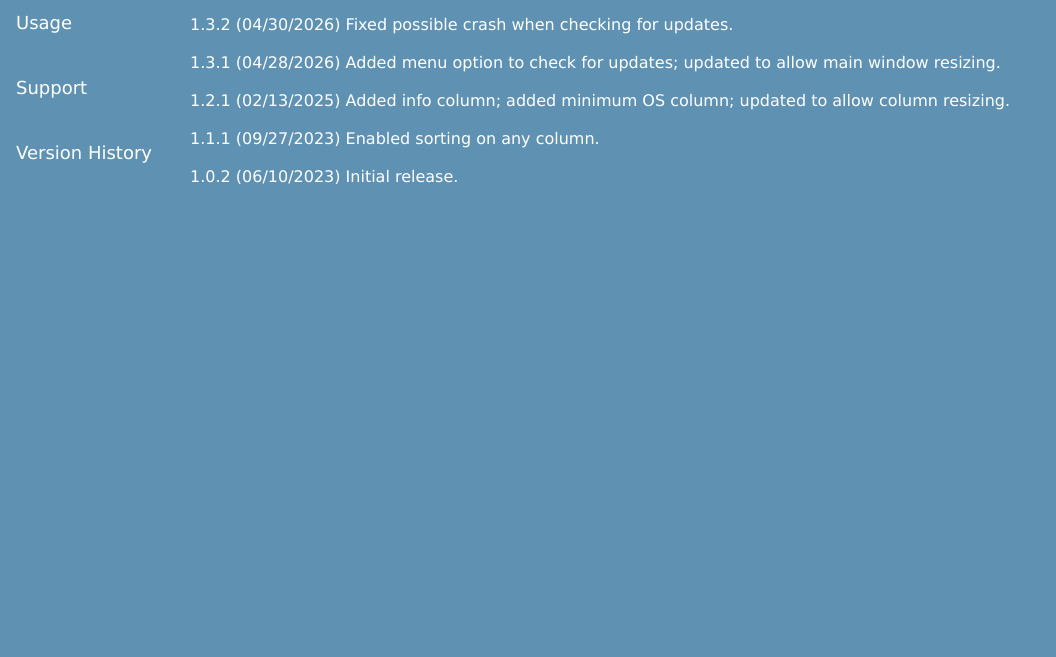
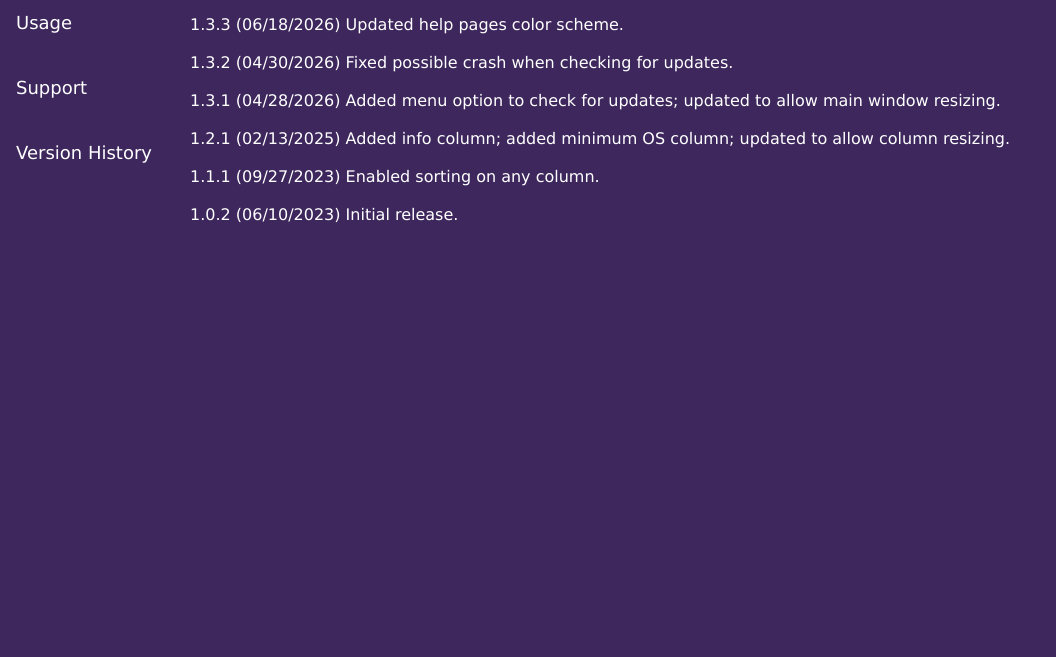
Before and after one commit to lmt3210/AppInfo, a plain HTML site: page Resources/help/versions.html in a window 1280 px wide. Shown: the part 143-800 px from the top of the page, without its empty margins (0-1056 px from the left). Drawn offline with Linux system fonts and the light colour scheme.

Commit message:
Update help pages color scheme; update version to 1.3.3 (7).

```diff
--- a/Resources/help/styles.css
+++ b/Resources/help/styles.css
@@ -1,5 +1,5 @@
 body { font-family: Verdana, Tahoma, Arial, Sans-serif; font-size: 14px;
-       color: #ffffff; margin: 0; padding: 0; background: #5f92b2 }
+       color: #ffffff; margin: 0; padding: 0; background: #3d275d }
 
 h1, h2, h3, h4 { font-family: Verdana, Tahoma, Arial, Sans-serif;
                  font-weight: normal; }
@@ -26,7 +26,7 @@ a {
     z-index: 1; /* Stay on top */
     top: 0; /* Stay at the top */
     left: 0;
-    background-color: #5f92b2;
+    background-color: #3d275d;
     overflow-x: hidden; /* Disable horizontal scroll */
     padding-top: 20px;
 }
--- a/Resources/help/versions.html
+++ b/Resources/help/versions.html
@@ -41,6 +41,8 @@
 </div>
 
 <h2>Version History</h2>
+1.3.3 (06/18/2026) Updated help pages color scheme.
+<br /><br />
 1.3.2 (04/30/2026) Fixed possible crash when checking for updates.
 <br /><br />
 1.3.1 (04/28/2026) Added menu option to check for updates; updated to allow main window resizing.
```
Also changed, not shown: 1 other file.
